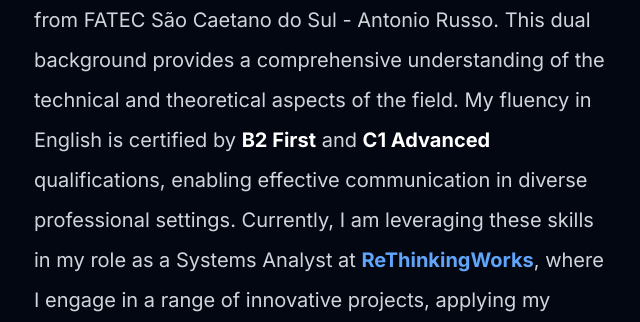
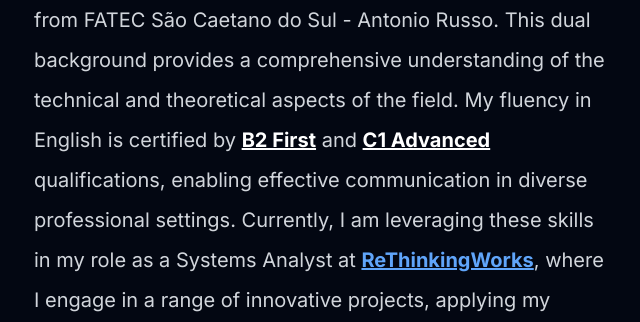
Before and after one commit to pkielblock/kielblock-dev, a Next.js app: page / in a window 1280 px wide. Shown: the part 1080-1402 px from the top of the page, without its empty margins (318-958 px from the left). Built offline with nearby package versions, Linux system fonts and the light colour scheme.

Commit message:
fix: v3.4 - bunch of fixes

```diff
--- a/src/app/page.js
+++ b/src/app/page.js
@@ -27,7 +27,7 @@ export default function Home() {
 								<a
 									href="https://drive.google.com/uc?export=download&id=1_dbdBVcPezmVT1ccUFJHedXzFzxMqGmu"
 									download="pedro_resume.pdf"
-									class="hover:underline bg-blue-400 p-1 rounded-sm me-4 md:me-6
+									className="hover:underline bg-blue-400 p-1 rounded-sm me-4 md:me-6
                   dark:text-white"
 								>
 									Resume
@@ -97,7 +97,7 @@ export default function Home() {
 							Development from FATEC São Caetano do Sul - Antonio Russo. This dual background provides a comprehensive
 							understanding of the technical and theoretical aspects of the field. My fluency in English is certified by{" "}
 							<a
-								className="font-bold  dark:text-white hover:underline"
+								className="font-bold  dark:text-white underline hover:text-black dark:hover:text-gray-300"
 								href="https://www.cambridgeenglish.org/exams-and-tests/first/"
 								target="_blank"
 							>
@@ -105,7 +105,7 @@ export default function Home() {
 							</a>{" "}
 							and{" "}
 							<a
-								className="font-bold  dark:text-white hover:underline"
+								className="font-bold  dark:text-white underline hover:text-black dark:hover:text-gray-300"
 								href="https://www.cambridgeenglish.org/exams-and-tests/advanced/"
 								target="_blank"
 							>
@@ -114,7 +114,7 @@ export default function Home() {
 							qualifications, enabling effective communication in diverse professional settings. Currently, I am
 							leveraging these skills in my role as a Systems Analyst at{" "}
 							<a
-								className="font-bold text-blue-400 hover:underline hover:text-blue-700"
+								className="font-bold text-blue-400 underline hover:text-blue-500"
 								href="https://www.rethinkingworks.com/"
 								target="_blank"
 							>
@@ -165,26 +165,26 @@ export default function Home() {
 						</p>
 					</div>
 				</section>
-				<footer class="bg-white dark:bg-gray-950">
-					<div class="w-full mx-auto max-w-screen-xl p-4 md:flex md:items-center md:justify-between">
-						<span class="text-sm text-gray-600 sm:text-center dark:text-gray-300">
-							<a href="https://kielblock.dev/" class="hover:underline">
+				<footer className="bg-white dark:bg-gray-950">
+					<div className="w-full mx-auto max-w-screen-xl p-4 md:flex md:items-center md:justify-between">
+						<span className="text-sm text-gray-600 sm:text-center dark:text-gray-300">
+							<a href="https://kielblock.dev/" className="hover:underline">
 								kielblock.dev
 							</a>
 						</span>
-						<ul class="flex flex-wrap  items-center mt-3 text-sm font-medium text-gray-600 dark:text-gray-300 sm:mt-0">
+						<ul className="flex flex-wrap  items-center mt-3 text-sm font-medium text-gray-600 dark:text-gray-300 sm:mt-0">
 							<li>
-								<a href="#home" class="hover:underline me-4 md:me-6">
+								<a href="#home" className="hover:underline me-4 md:me-6">
 									Home
 								</a>
 							</li>
 							<li>
-								<a href="#background" class="hover:underline me-4 md:me-6">
+								<a href="#background" className="hover:underline me-4 md:me-6">
 									Background
 								</a>
 							</li>
 							<li>
-								<a href="#stack" class="hover:underline me-4 md:me-6">
+								<a href="#stack" className="hover:underline me-4 md:me-6">
 									Stack
 								</a>
 							</li>
```
Also changed, not shown: 1 other file (tests, documents, lock files or other folders).
